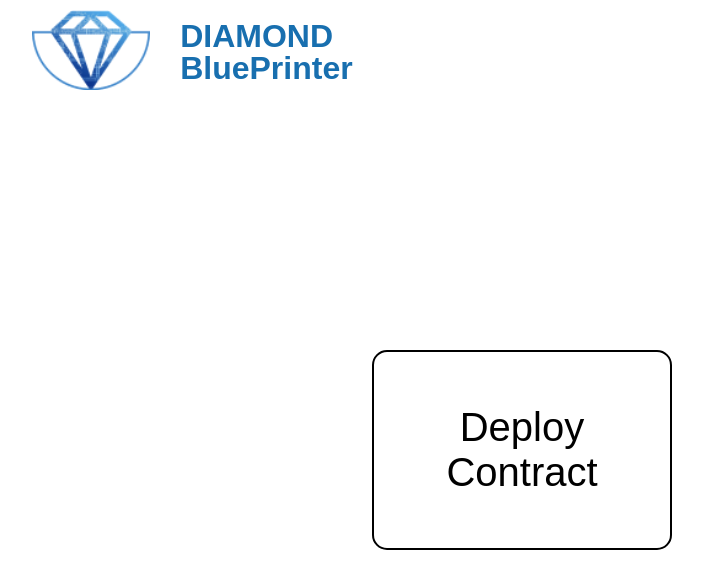
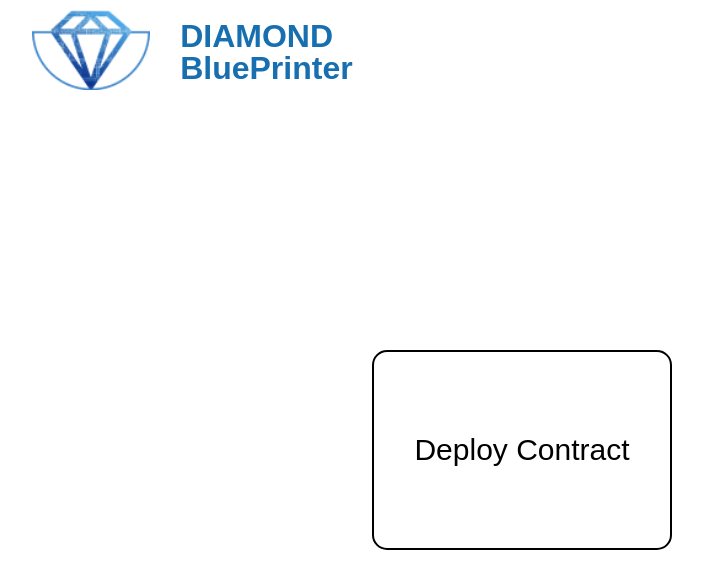
Before and after one commit to G7DAO/diamond-blueprinter, a Next.js app in the folder frontend/: page / in a window 1280 px wide. Shown: the top 588 px of the page, without its empty margins (118-821 px from the left). Built offline with nearby package versions, Linux system fonts and the light colour scheme; no server answers; what wagmi would draw is missing.

Commit message:
add contract interaction

```diff
--- a/frontend/components/DeployButton/DeployButton.module.scss
+++ b/frontend/components/DeployButton/DeployButton.module.scss
@@ -5,10 +5,19 @@
   display: flex;
   justify-content: center;
   align-items: center;
-  border: 2px solid black;
-  border-radius: 15px;
-  cursor: pointer;
-  font-size: 4rem;
-  padding: 2rem 1rem;
-  text-align: center;
+
+  .button {
+    background-color: white;
+    width: 100%;
+    height: 100%;
+    border-radius: 15px;
+    border: 2px solid black;
+    font-size: 3rem;
+    padding: 2rem 1rem;
+    cursor: pointer;
+
+    &:disabled {
+      cursor: not-allowed;
+    }
+  }
 }
--- a/frontend/components/DeployButton/DeployButton.tsx
+++ b/frontend/components/DeployButton/DeployButton.tsx
@@ -1,5 +1,11 @@
 import { IDeployButtonProps } from './DeployButtonProps';
 import styles from './DeployButton.module.scss';
-export const DeployButton: React.FC<IDeployButtonProps> = () => {
-  return <div className={styles.container}>Deploy Contract</div>;
+export const DeployButton: React.FC<IDeployButtonProps> = ({ onClick, deploying }) => {
+  return (
+    <div className={styles.container}>
+      <button className={styles.button} onClick={onClick} disabled={deploying}>
+        {deploying ? 'Deploying...' : 'Deploy Contract'}
+      </button>
+    </div>
+  );
 };
--- a/frontend/components/DeployButton/DeployButtonProps.ts
+++ b/frontend/components/DeployButton/DeployButtonProps.ts
@@ -1,3 +1,5 @@
 export interface IDeployButtonProps {
   children?: React.ReactNode;
+  onClick: React.MouseEventHandler;
+  deploying: boolean;
 }
--- a/frontend/components/Header/Header.module.scss
+++ b/frontend/components/Header/Header.module.scss
@@ -4,8 +4,9 @@
   width: 100%;
   top: 0;
   height: 10rem;
+  z-index: 5000;
   .content {
-    width: 100rem;
+    max-width: 100rem;
     margin: auto;
     display: flex;
     justify-content: space-between;
@@ -32,5 +33,23 @@
     .connect {
       height: 5rem;
     }
+
+    @media screen and (max-width: 425px) {
+      & > * {
+        margin: 1rem;
+      }
+      .logo {
+        height: 4rem;
+        .title {
+          font-size: 1.8rem;
+          line-height: 1.8rem;
+
+          max-width: unset;
+        }
+      }
+      .connect {
+        height: 4rem;
+      }
+    }
   }
 }
--- a/frontend/components/Header/Header.tsx
+++ b/frontend/components/Header/Header.tsx
@@ -2,14 +2,17 @@
 import { ConnectButton } from '@rainbow-me/rainbowkit';
 import { IHeaderProps } from './HeaderProps';
 import styles from './Header.module.scss';
+import Link from 'next/link';
 export const Header: React.FC<IHeaderProps> = () => {
   return (
     <div className={styles.container}>
       <div className={styles.content}>
-        <div className={styles.logo}>
-          <img src='/images/logo.png' alt='logo' />
-          <div className={styles.title}>DIAMOND BluePrinter</div>
-        </div>
+        <Link href='/'>
+          <div className={styles.logo}>
+            <img src='/images/logo.png' alt='logo' />
+            <div className={styles.title}>DIAMOND BluePrinter</div>
+          </div>
+        </Link>
         <div className={styles.connect}>
           <ConnectButton />
         </div>
--- a/frontend/package.json
+++ b/frontend/package.json
@@ -13,6 +13,7 @@
     "@types/node": "18.15.3",
     "@types/react": "18.0.28",
     "@types/react-dom": "18.0.11",
+    "classnames": "^2.3.2",
     "eslint": "8.36.0",
     "eslint-config-next": "13.2.4",
     "ethers": "^5",
--- a/frontend/pages/index.tsx
+++ b/frontend/pages/index.tsx
@@ -3,10 +3,47 @@ import Image from 'next/image';
 import { Inter } from 'next/font/google';
 import styles from '@/styles/Home.module.scss';
 import { DeployButton } from '@/components';
-
+import { ContractReceipt, ContractTransaction, ethers } from 'ethers';
+import { fetchSigner } from '@wagmi/core';
+import abi from './../abi.json';
+import { useState } from 'react';
+import cn from 'classnames';
+import { useRouter } from 'next/router';
 const inter = Inter({ subsets: ['latin'] });
 
 export default function Home() {
+  const [deploying, setDeploying] = useState<boolean>(false);
+  const [deployingError, setDeployingError] = useState<Error | null>(null);
+  // ≥sole.log(contract);
+
+  const router = useRouter();
+  const deployButtonHandler: React.MouseEventHandler = async () => {
+    try {
+      setDeploying(true);
+      setDeployingError(null);
+      const signer = await fetchSigner();
+
+      const contract = new ethers.Contract(
+        '0x88c875606ae309172F89F231dF5A9Ffb5AD64994',
+        abi,
+        signer!,
+      );
+      const transaction: ContractTransaction = await contract.extractDiamond();
+      const receipt: ContractReceipt = await transaction.wait();
+      if (receipt.status === 1)
+        router.push(`/page1?contract=${'0x88c875606ae309172f89f231df5a9ffb5ad64994'}`);
+    } catch (error) {
+      console.log(error);
+      if (error instanceof Error) {
+        setDeployingError(error);
+        return;
+      }
+      setDeployingError(new Error(String(error)));
+    } finally {
+      setDeploying(false);
+    }
+  };
+
   return (
     <>
       <Head>
@@ -16,7 +53,15 @@ export default function Home() {
         <link rel='icon' href='/favicon.ico' />
       </Head>
       <main className={styles.main}>
-        <DeployButton />
+        <div className={cn(styles.deployButton, deployingError ? styles.error : null)}>
+          <DeployButton onClick={deployButtonHandler} deploying={deploying} />
+        </div>
+        {deployingError && (
+          <div className={styles.error}>
+            <h3 className={styles.h3}>Error!</h3>
+            <div className={styles.errorMessage}>{deployingError.message}</div>
+          </div>
+        )}
       </main>
     </>
   );
--- a/frontend/styles/Home.module.scss
+++ b/frontend/styles/Home.module.scss
@@ -6,4 +6,37 @@
   display: flex;
   justify-content: center;
   align-items: center;
+  flex-direction: column;
+  position: relative;
+  z-index: 1;
+
+  .error {
+    font-family: monospace;
+    position: absolute;
+    top: 25%;
+    color: red;
+    font-weight: 700;
+    max-width: 75%;
+    font-size: 1.5rem;
+    line-height: 2.5rem;
+    word-break: break-all;
+    .h3 {
+      font-size: 2rem;
+      letter-spacing: 1px;
+    }
+    .errorMessage {
+      @media screen and (max-width: 768px) {
+        font-size: 1.2rem;
+      }
+    }
+  }
+  .deployButton {
+    position: relative;
+    top: 0;
+    &.error {
+      @media screen and (max-width: 450px) {
+        top: 25%;
+      }
+    }
+  }
 }
--- /dev/null
+++ b/frontend/styles/Page1.module.scss
@@ -0,0 +1,21 @@
+.main {
+  background-color: white;
+  min-height: 100vh;
+  padding-top: 10rem;
+  height: 100vh;
+  display: flex;
+  justify-content: center;
+  align-items: center;
+  flex-direction: column;
+  position: relative;
+  z-index: 1;
+
+  h1 {
+    font-size: 3rem;
+    margin-bottom: 2rem;
+  }
+
+  p {
+    font-size: 2.5rem;
+  }
+}
--- a/frontend/styles/globals.scss
+++ b/frontend/styles/globals.scss
@@ -8,6 +8,10 @@ html {
   color-scheme: light !important;
   font-size: 62.5%;
   font-family: sans-serif;
+
+  @media screen and (max-width: 768px) {
+    font-size: 50%;
+  }
 }
 
 html,
```
Also changed, not shown: frontend/pages/page1/index.tsx (added, +24 -0 lines).
